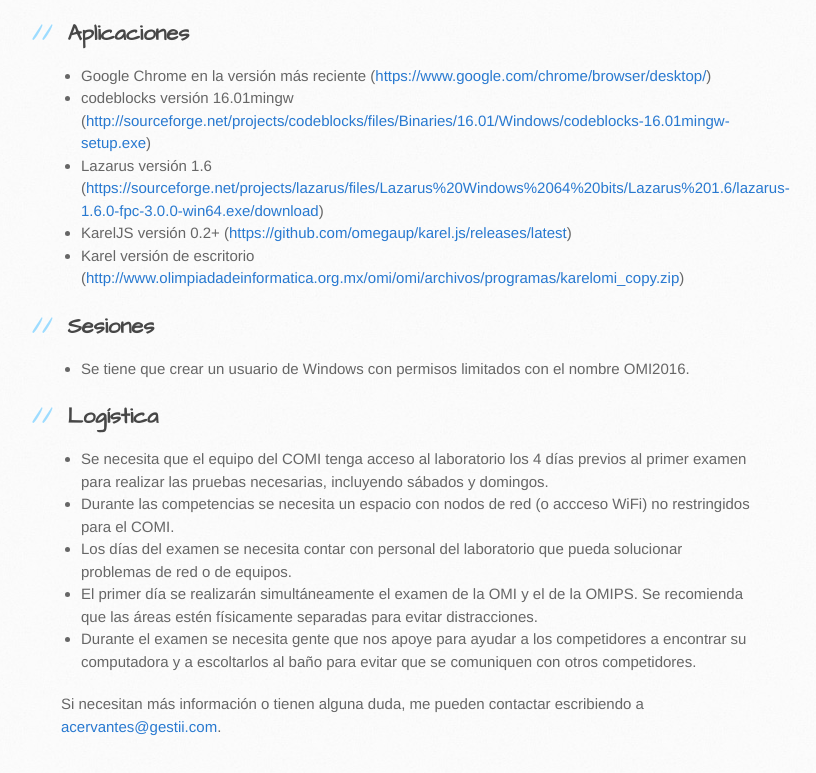
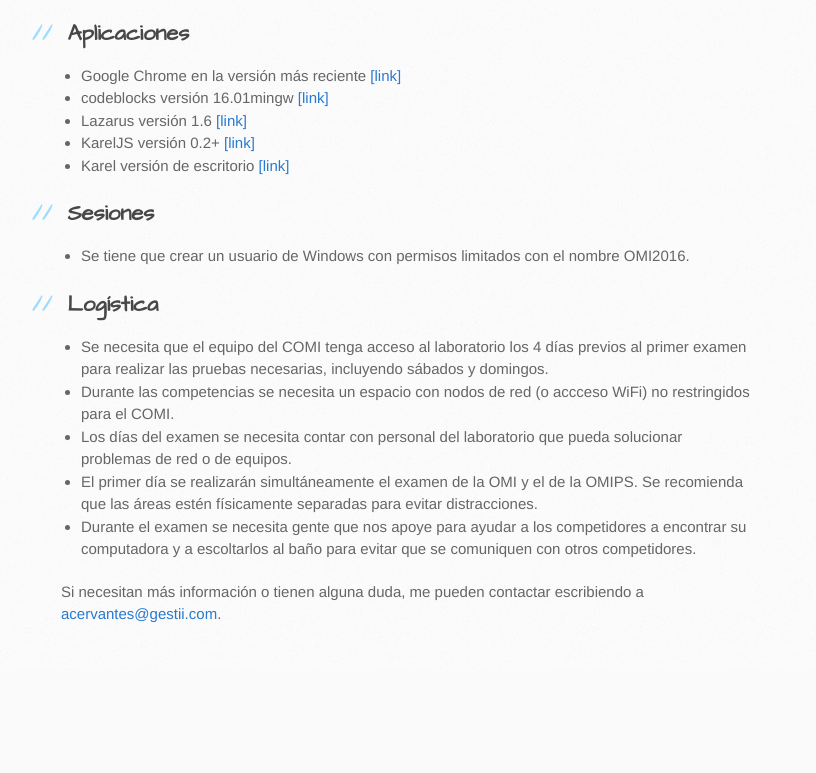
Before and after one commit to ComiteMexicanoDeInformatica/OMI-2016, a plain HTML site: page index.html in a window 1280 px wide. Shown: the part 880-1653 px from the top of the page, without its empty margins (109-925 px from the left). After the commit the page ends 1548 px from the top, so only its background shows below. Drawn offline with Linux system fonts and the light colour scheme.

```diff
--- a/index.html
+++ b/index.html
@@ -59,11 +59,16 @@
 <a id="aplicaciones" class="anchor" href="#aplicaciones" aria-hidden="true"><span aria-hidden="true" class="octicon octicon-link"></span></a>Aplicaciones</h2>
 
 <ul>
-<li>Google Chrome en la versión más reciente (<a href="https://www.google.com/chrome/browser/desktop/">https://www.google.com/chrome/browser/desktop/</a>)</li>
-<li>codeblocks versión 16.01mingw (<a href="http://sourceforge.net/projects/codeblocks/files/Binaries/16.01/Windows/codeblocks-16.01mingw-setup.exe">http://sourceforge.net/projects/codeblocks/files/Binaries/16.01/Windows/codeblocks-16.01mingw-setup.exe</a>)</li>
-<li>Lazarus versión 1.6 (<a href="https://sourceforge.net/projects/lazarus/files/Lazarus%20Windows%2064%20bits/Lazarus%201.6/lazarus-1.6.0-fpc-3.0.0-win64.exe/download">https://sourceforge.net/projects/lazarus/files/Lazarus%20Windows%2064%20bits/Lazarus%201.6/lazarus-1.6.0-fpc-3.0.0-win64.exe/download</a>)</li>
-<li>KarelJS versión 0.2+ (<a href="https://github.com/omegaup/karel.js/releases/latest">https://github.com/omegaup/karel.js/releases/latest</a>)</li>
-<li>Karel versión de escritorio  (<a href="http://www.olimpiadadeinformatica.org.mx/omi/omi/archivos/programas/karelomi_copy.zip">http://www.olimpiadadeinformatica.org.mx/omi/omi/archivos/programas/karelomi_copy.zip</a>)</li>
+<li>Google Chrome en la versión más reciente <a href="https://www.google.com/chrome/browser/desktop/">[link]</a>
+</li>
+<li>codeblocks versión 16.01mingw <a href="http://sourceforge.net/projects/codeblocks/files/Binaries/16.01/Windows/codeblocks-16.01mingw-setup.exe">[link]</a>
+</li>
+<li>Lazarus versión 1.6 <a href="https://sourceforge.net/projects/lazarus/files/Lazarus%20Windows%2064%20bits/Lazarus%201.6/lazarus-1.6.0-fpc-3.0.0-win64.exe/download">[link]</a>
+</li>
+<li>KarelJS versión 0.2+ <a href="https://github.com/omegaup/karel.js/releases/latest">[link]</a>
+</li>
+<li>Karel versión de escritorio  <a href="http://www.olimpiadadeinformatica.org.mx/omi/omi/archivos/programas/karelomi_copy.zip">[link]</a>
+</li>
 </ul>
 
 <h2>
```
Also changed, not shown: params.json (+1 -1 lines).
